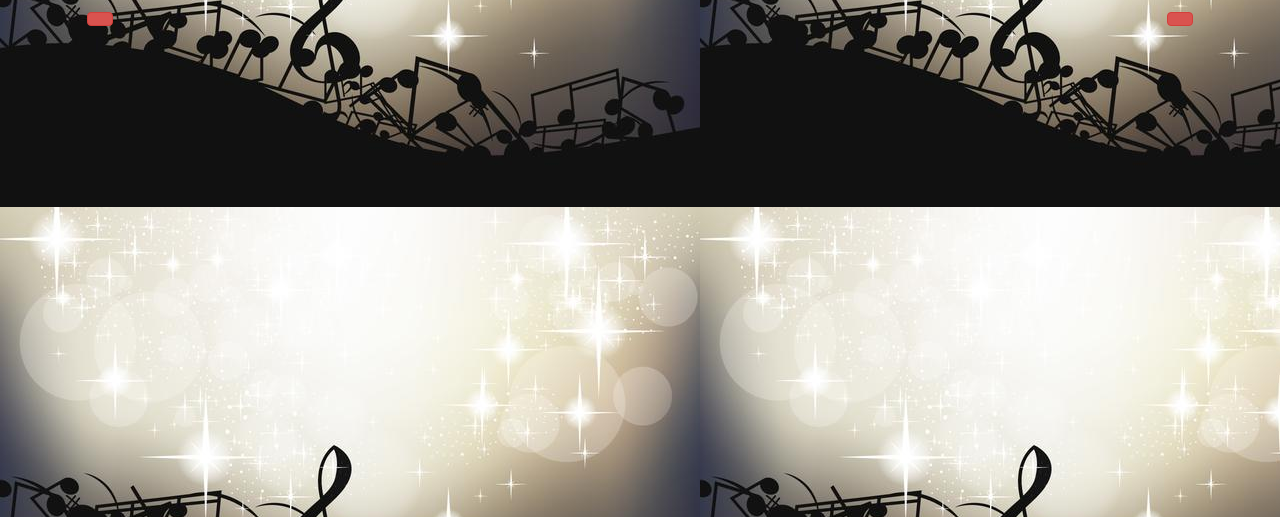
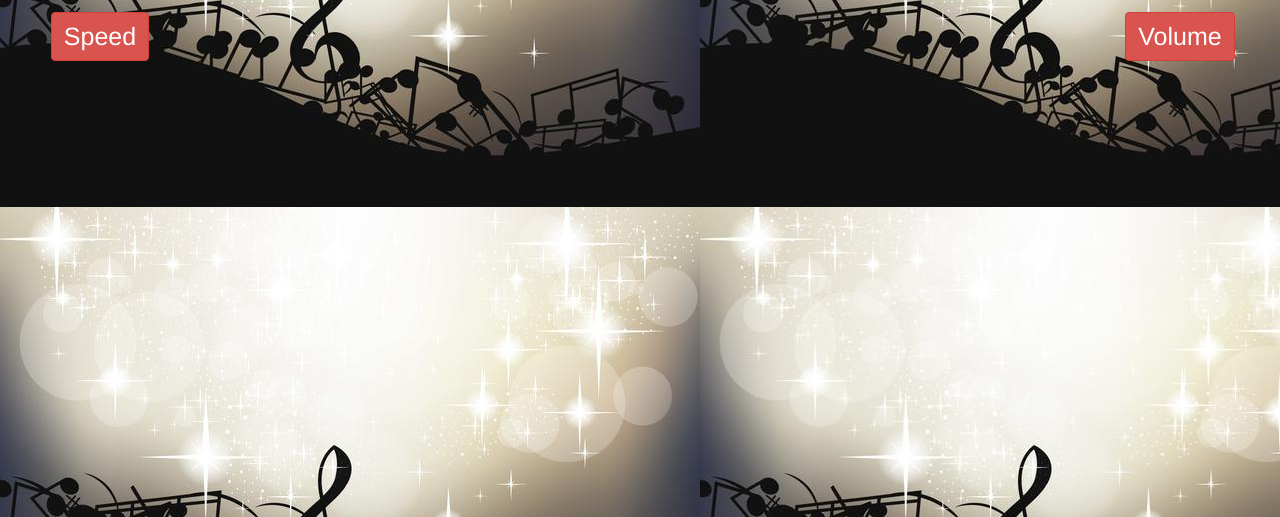
Before and after one commit to Gurman61/Al-Music, a plain HTML site: page index.html in a window 1280 px wide. Shown: the part 283-800 px from the top of the page. Drawn offline with nearby package versions, Linux system fonts and the light colour scheme; a script that the page names is missing.

Commit message:
Add files via upload

```diff
--- a/index.html
+++ b/index.html
@@ -26,12 +26,12 @@
   	</h3>
     <div class="div_speed">
       <img src="disk.gif"><br>
-      <h3 class="btn btn-danger" id="speed"></h3>
+      <h3 class="btn btn-danger" id="speed">Speed</h3>
     </div>
     <div class="div_volume">
       <img src="disk.gif">
       <br>
-      <h3 class="btn btn-danger" id="volume"></h3>
+      <h3 class="btn btn-danger" id="volume">Volume</h3>
     </div>
       <br>
       <h3 class="btn btn-danger" id="song_name"> Song 1 </h3>
```
